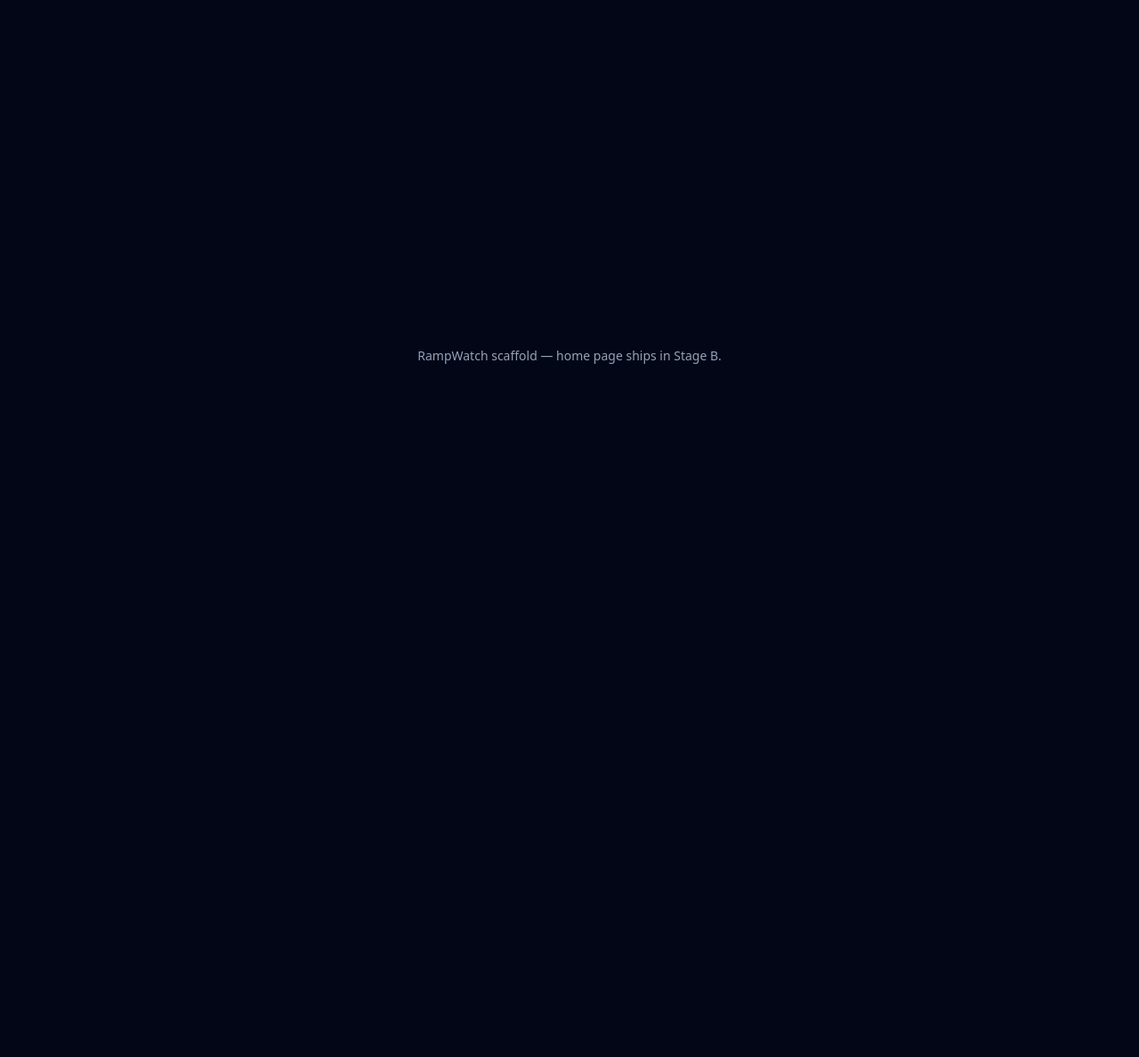
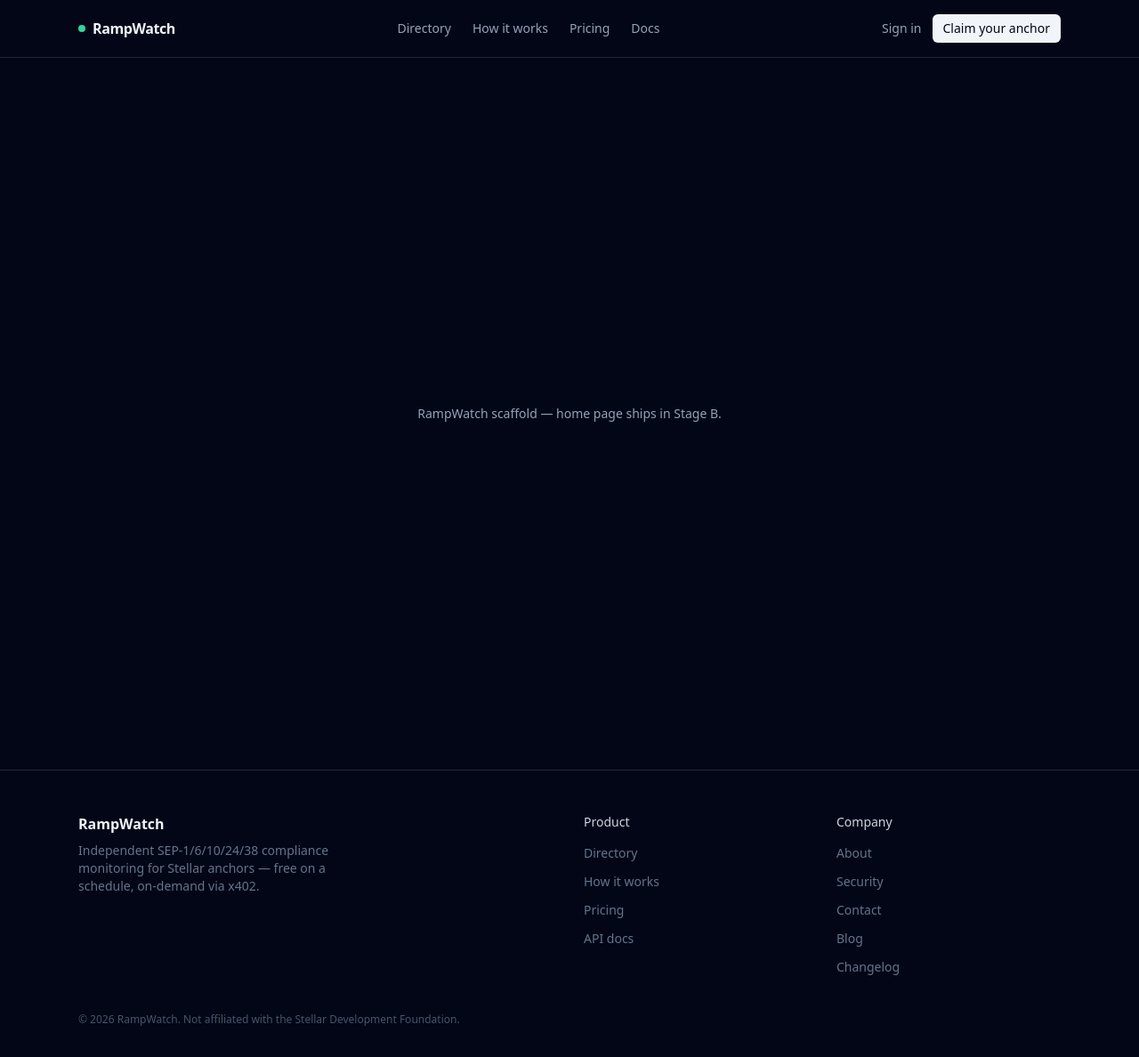
Before and after one commit to RAMPWATCH/rampwatch-app, a Next.js app in the folder apps/web/: page / in a window 1280 px wide. Shown: the top 1188 px of the page at 89% size. Before the commit the page ends 800 px from the top, so only its background shows below. Built offline with nearby package versions, Linux system fonts and the light colour scheme.

Commit message:
feat(web): add Header, Footer, StatusBadge, SepCheckRow shared components

```diff
--- a/apps/web/src/app/layout.tsx
+++ b/apps/web/src/app/layout.tsx
@@ -1,5 +1,7 @@
 import type { Metadata } from "next";
 import "./globals.css";
+import { Header } from "@/components/Header";
+import { Footer } from "@/components/Footer";
 
 export const metadata: Metadata = {
   title: "RampWatch",
@@ -13,8 +15,10 @@
 }) {
   return (
     <html lang="en">
-      <body className="min-h-screen bg-slate-950 text-slate-100 antialiased">
-        {children}
+      <body className="flex min-h-screen flex-col bg-slate-950 text-slate-100 antialiased">
+        <Header />
+        <div className="flex-1">{children}</div>
+        <Footer />
       </body>
     </html>
   );
--- /dev/null
+++ b/apps/web/src/components/Footer.tsx
@@ -0,0 +1,62 @@
+import Link from "next/link";
+
+const FOOTER_LINKS: { heading: string; links: { href: string; label: string }[] }[] = [
+  {
+    heading: "Product",
+    links: [
+      { href: "/directory", label: "Directory" },
+      { href: "/how-it-works", label: "How it works" },
+      { href: "/pricing", label: "Pricing" },
+      { href: "/docs", label: "API docs" },
+    ],
+  },
+  {
+    heading: "Company",
+    links: [
+      { href: "/about", label: "About" },
+      { href: "/security", label: "Security" },
+      { href: "/contact", label: "Contact" },
+      { href: "/blog", label: "Blog" },
+      { href: "/changelog", label: "Changelog" },
+    ],
+  },
+];
+
+export function Footer() {
+  return (
+    <footer className="border-t border-slate-800">
+      <div className="mx-auto max-w-6xl px-6 py-12">
+        <div className="grid grid-cols-2 gap-8 sm:grid-cols-4">
+          <div className="col-span-2 sm:col-span-2">
+            <p className="text-base font-semibold text-slate-100">RampWatch</p>
+            <p className="mt-2 max-w-xs text-sm text-slate-500">
+              Independent SEP-1/6/10/24/38 compliance monitoring for Stellar
+              anchors — free on a schedule, on-demand via x402.
+            </p>
+          </div>
+          {FOOTER_LINKS.map((section) => (
+            <div key={section.heading}>
+              <p className="text-sm font-medium text-slate-300">{section.heading}</p>
+              <ul className="mt-3 space-y-2">
+                {section.links.map((link) => (
+                  <li key={link.href}>
+                    <Link
+                      href={link.href}
+                      className="text-sm text-slate-500 transition hover:text-slate-300"
+                    >
+                      {link.label}
+                    </Link>
+                  </li>
+                ))}
+              </ul>
+            </div>
+          ))}
+        </div>
+        <p className="mt-10 text-xs text-slate-600">
+          © {new Date().getFullYear()} RampWatch. Not affiliated with the
+          Stellar Development Foundation.
+        </p>
+      </div>
+    </footer>
+  );
+}
--- /dev/null
+++ b/apps/web/src/components/Header.tsx
@@ -0,0 +1,41 @@
+import Link from "next/link";
+
+const NAV_LINKS = [
+  { href: "/directory", label: "Directory" },
+  { href: "/how-it-works", label: "How it works" },
+  { href: "/pricing", label: "Pricing" },
+  { href: "/docs", label: "Docs" },
+];
+
+export function Header() {
+  return (
+    <header className="border-b border-slate-800">
+      <div className="mx-auto flex max-w-6xl items-center justify-between px-6 py-4">
+        <Link href="/" className="flex items-center gap-2">
+          <span className="h-2 w-2 rounded-full bg-emerald-400" />
+          <span className="text-base font-semibold tracking-tight text-slate-100">
+            RampWatch
+          </span>
+        </Link>
+        <nav className="hidden items-center gap-6 text-sm text-slate-400 sm:flex">
+          {NAV_LINKS.map((link) => (
+            <Link key={link.href} href={link.href} className="transition hover:text-slate-100">
+              {link.label}
+            </Link>
+          ))}
+        </nav>
+        <div className="flex items-center gap-3 text-sm">
+          <Link href="/login" className="text-slate-400 transition hover:text-slate-100">
+            Sign in
+          </Link>
+          <Link
+            href="/signup"
+            className="rounded-md bg-slate-100 px-3 py-1.5 font-medium text-slate-950 transition hover:bg-white"
+          >
+            Claim your anchor
+          </Link>
+        </div>
+      </div>
+    </header>
+  );
+}
--- /dev/null
+++ b/apps/web/src/components/SepCheckRow.tsx
@@ -0,0 +1,38 @@
+import type { SepResult } from "@/lib/api";
+
+const SEP_LABELS: Record<string, string> = {
+  sep1: "SEP-1 · stellar.toml",
+  sep6: "SEP-6 · Deposit & Withdrawal",
+  sep10: "SEP-10 · Web Authentication",
+  sep24: "SEP-24 · Interactive Deposit & Withdrawal",
+  sep38: "SEP-38 · Quote Server",
+};
+
+export function SepCheckRow({ result }: { result: SepResult }) {
+  return (
+    <div className="flex items-center justify-between gap-4 border-b border-slate-800 py-3 last:border-b-0">
+      <div className="min-w-0">
+        <p className="truncate text-sm font-medium text-slate-200">
+          {SEP_LABELS[result.sepType] ?? result.sepType}
+        </p>
+        {result.errorDetail && (
+          <p className="mt-0.5 truncate text-xs text-rose-400">{result.errorDetail}</p>
+        )}
+      </div>
+      <div className="flex shrink-0 items-center gap-3 text-sm">
+        {result.latencyMs !== null && (
+          <span className="tabular-nums text-slate-500">{result.latencyMs}ms</span>
+        )}
+        <span
+          className={
+            result.passed
+              ? "rounded-full bg-emerald-400/10 px-2 py-0.5 text-xs font-medium text-emerald-300"
+              : "rounded-full bg-rose-400/10 px-2 py-0.5 text-xs font-medium text-rose-300"
+          }
+        >
+          {result.passed ? "Pass" : "Fail"}
+        </span>
+      </div>
+    </div>
+  );
+}
--- /dev/null
+++ b/apps/web/src/components/StatusBadge.tsx
@@ -0,0 +1,26 @@
+import type { CheckStatus } from "@/lib/api";
+
+const STYLES: Record<CheckStatus, { label: string; dot: string; text: string }> = {
+  operational: { label: "Operational", dot: "bg-emerald-400", text: "text-emerald-300" },
+  degraded: { label: "Degraded", dot: "bg-amber-400", text: "text-amber-300" },
+  down: { label: "Down", dot: "bg-rose-400", text: "text-rose-300" },
+};
+
+export function StatusBadge({ status }: { status: CheckStatus | null }) {
+  if (!status) {
+    return (
+      <span className="inline-flex items-center gap-1.5 text-sm text-slate-500">
+        <span className="h-2 w-2 rounded-full bg-slate-600" />
+        No data yet
+      </span>
+    );
+  }
+
+  const style = STYLES[status];
+  return (
+    <span className={`inline-flex items-center gap-1.5 text-sm font-medium ${style.text}`}>
+      <span className={`h-2 w-2 rounded-full ${style.dot}`} />
+      {style.label}
+    </span>
+  );
+}
```
Also changed, not shown: 1 other file (tests, documents, lock files or other folders).
